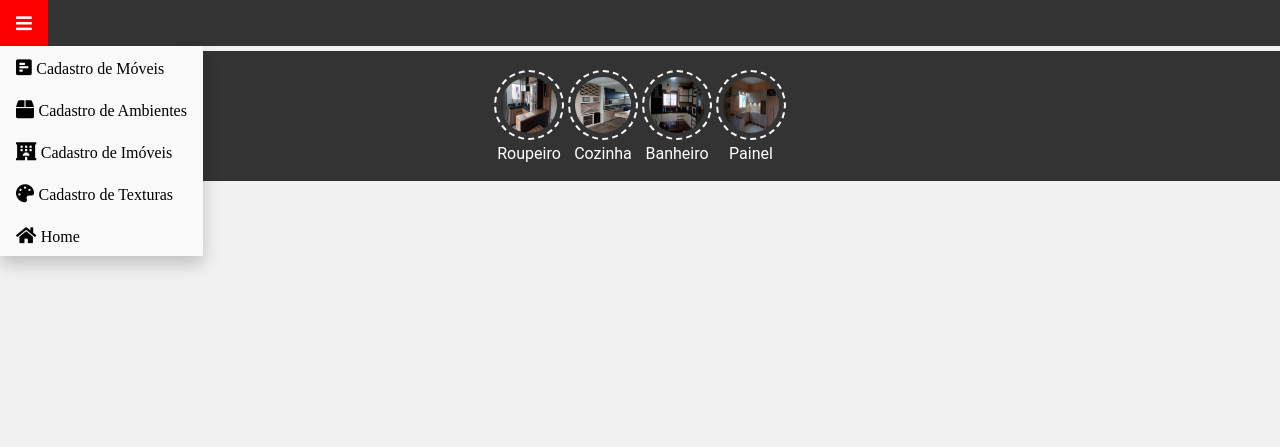
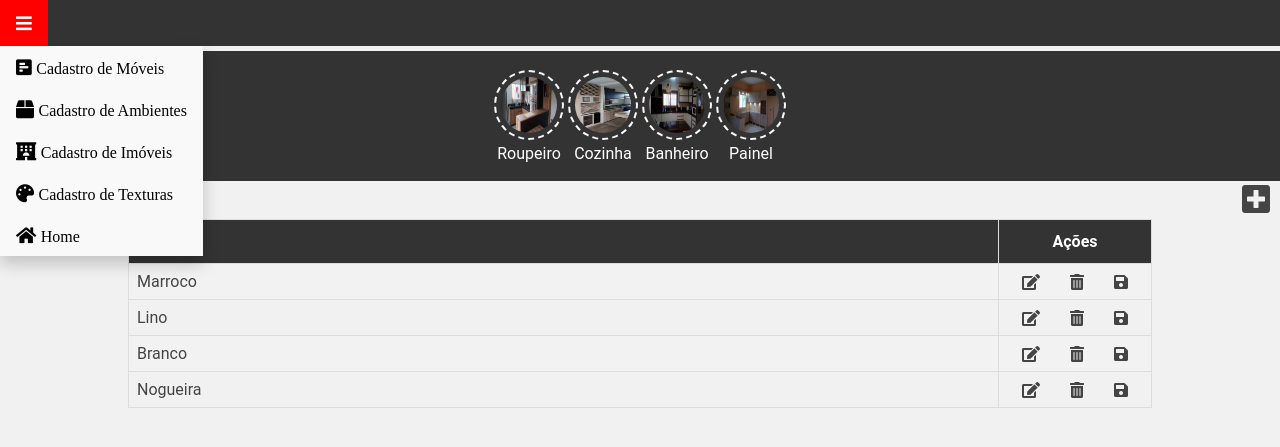
Before and after one commit to lgerardlucas/py-woodwork, a Django app: template texturetype/templates/list_texturetype.html in a window 1280 px wide. Shown: the top 447 px of the page. Run offline with Django 3.2, Linux system fonts and the light colour scheme; the template is opened without the code that fills it, so the values that code supplies are empty.

Commit message:
Adaptation in of windows of listation on registers

```diff
--- a/home/templates/base.html
+++ b/home/templates/base.html
@@ -13,6 +13,7 @@
 
         <link href="{% static '/home/css/base.css' %}" rel="stylesheet">
         <link href="{% static '/home/css/home.css' %}" rel="stylesheet">
+        <link href="{% static '/roomstype/css/roomstype.css' %}" rel="stylesheet">
 
     </head>
 
--- a/static/home/css/base.css
+++ b/static/home/css/base.css
@@ -9,6 +9,20 @@ html, body {
   background-color: #f1f1f1;
   /* overflow: hidden; */
   /* line-height: 1.5; */
+}
+
+.container {
+  /* margin-top: 20px; */
+  overflow: hidden;
+  width: 100%;
+  margin-left: auto;
+  margin-right: auto;
+}
+
+@media screen and (min-width: 1024px) {
+  .container {
+    width: 80%;
+  }
 }
 
 ul {
--- a/static/home/css/home.css
+++ b/static/home/css/home.css
@@ -193,11 +193,6 @@
   display: block;
 }
 
-.container {
-  margin-top: 20px;
-  overflow: hidden;
-}
-
 /* Style the buttons */
 .btn {
   border: none;
--- /dev/null
+++ b/static/roomstype/css/roomstype.css
@@ -0,0 +1,63 @@
+/* ------------- CSS Input Insert ----------------- */
+/* Style inputs */
+  input[type=text], select {
+  width: 100%;
+  padding: 12px 20px;
+  margin: 8px 0;
+  display: inline-block;
+  border: 1px solid #ccc;
+  border-radius: 4px;
+  box-sizing: border-box;
+}
+
+/* Style the submit button */
+input[type=submit] {
+  width: 100%;
+  background-color: #04AA6D;
+  color: white;
+  padding: 14px 20px;
+  margin: 8px 0;
+  border: none;
+  border-radius: 4px;
+  cursor: pointer;
+}
+
+/* Add a background color to the submit button on mouse-over */
+input[type=submit]:hover {
+  background-color: #333;
+}
+
+/* ------------- CSS Table Edit/Delete ----------------- */
+#customers {
+  border-collapse: collapse;
+  width: 100%;
+}
+
+#customers td, #customers th {
+  border: 1px solid #ddd;
+  padding: 8px;
+  /* width: 50px;  */
+}
+
+#actions-buttons {
+   display: flex;
+   justify-content: space-around;
+}
+
+#customers tr:nth-child(even){background-color: #f2f2f2;}
+
+#customers tr:hover {background-color: #ddd;}
+
+#customers th {
+  padding-top: 12px;
+  padding-bottom: 12px;
+  text-align: left;
+  background-color: #333;
+  color: white;
+}
+
+.cursor-style {
+  cursor: pointer;
+  padding-right: 15px;
+  padding-left: 15px;
+}
--- a/texturetype/templates/list_texturetype.html
+++ b/texturetype/templates/list_texturetype.html
@@ -2,5 +2,58 @@
 {% load static %}
 
 {% block content %}
-    <h1>{{ about }}</h2>
+<div style="text-align: right; padding-right: 10px; font-size: 2em; ">
+    <i class="fas fa-plus-square" style="cursor: pointer;"></i>
+</div>
+<div class="container">
+    <form action="/action_page.php">
+        <table id="customers">
+            <tr>
+                <th>Texturas</th>
+                <th style="text-align: center; width: 20px;">Ações</th>
+            </tr>
+            <tr>
+                <td>Marroco</td>
+                <td>
+                    <div id="actions-buttons">
+                        <i class="fas fa-edit cursor-style"></i>
+                        <i class="fas fa-trash-alt cursor-style"></i>
+                        <i class="fas fa-save cursor-style"></i>
+                    </div>
+                </td>
+            </tr>
+            <tr>
+                <td>Lino</td>
+                <td>
+                    <div id="actions-buttons">
+                        <i class="fas fa-edit cursor-style"></i>
+                        <i class="fas fa-trash-alt cursor-style"></i>
+                        <i class="fas fa-save cursor-style"></i>
+                    </div>
+                </td>
+            </tr>
+            <tr>
+                <td>Branco</td>
+                <td>
+                    <div id="actions-buttons">
+                        <i class="fas fa-edit cursor-style"></i>
+                        <i class="fas fa-trash-alt cursor-style"></i>
+                        <i class="fas fa-save cursor-style"></i>
+                    </div>
+                </td>
+            </tr>
+            <tr>
+                <td>Nogueira</td>
+                <td>
+                    <div id="actions-buttons">
+                        <i class="fas fa-edit cursor-style"></i>
+                        <i class="fas fa-trash-alt cursor-style"></i>
+                        <i class="fas fa-save cursor-style"></i>
+                    </div>
+                </td>
+            </tr>
+
+        </table>
+    </form>
+</div>
 {% endblock %}
```
Also changed, not shown: hometype/templates/list_hometype.html (+34 -1 lines), roomstype/templates/edit_roomstype.html (added, +26 -0 lines), roomstype/templates/list_roomstype.html (+43 -1 lines).
